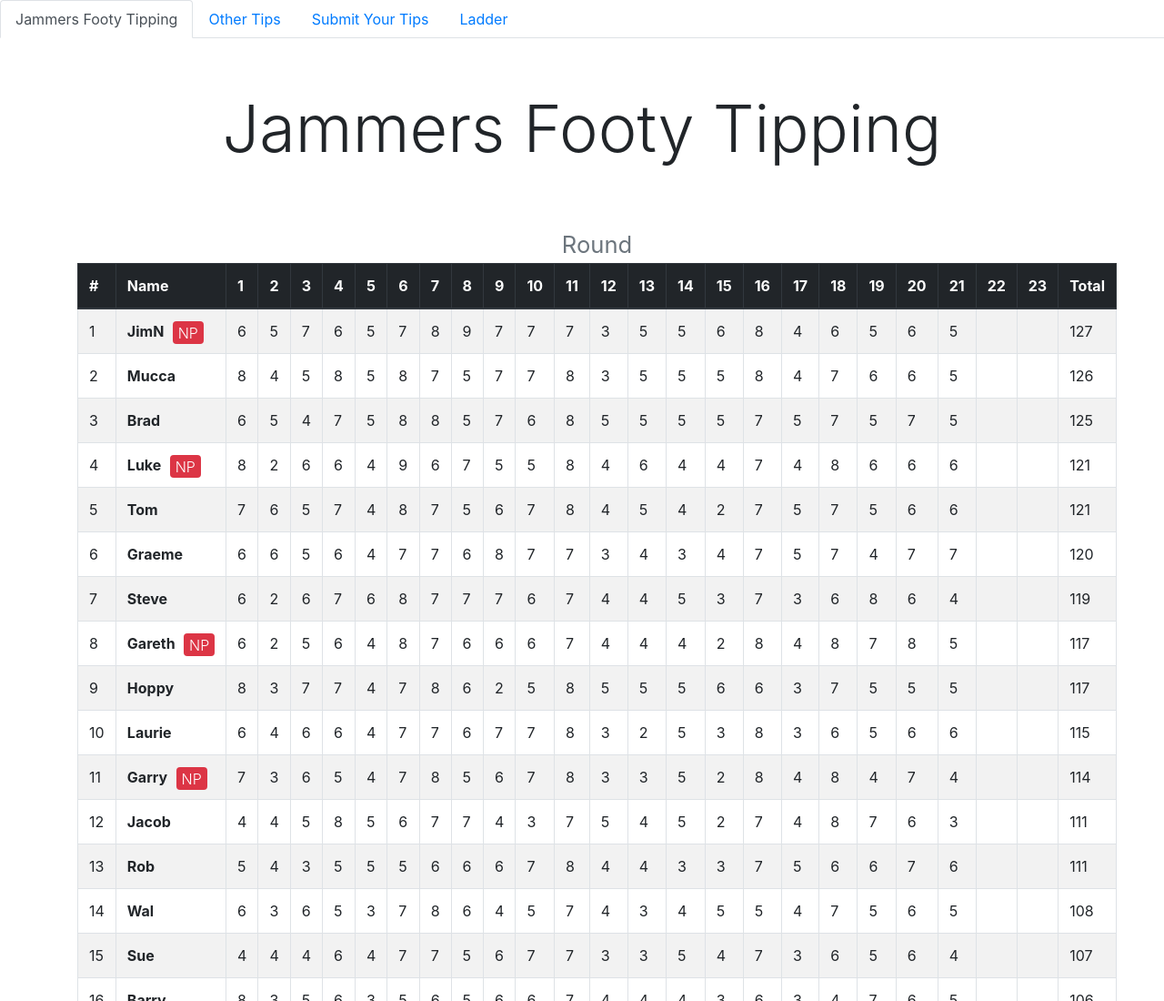
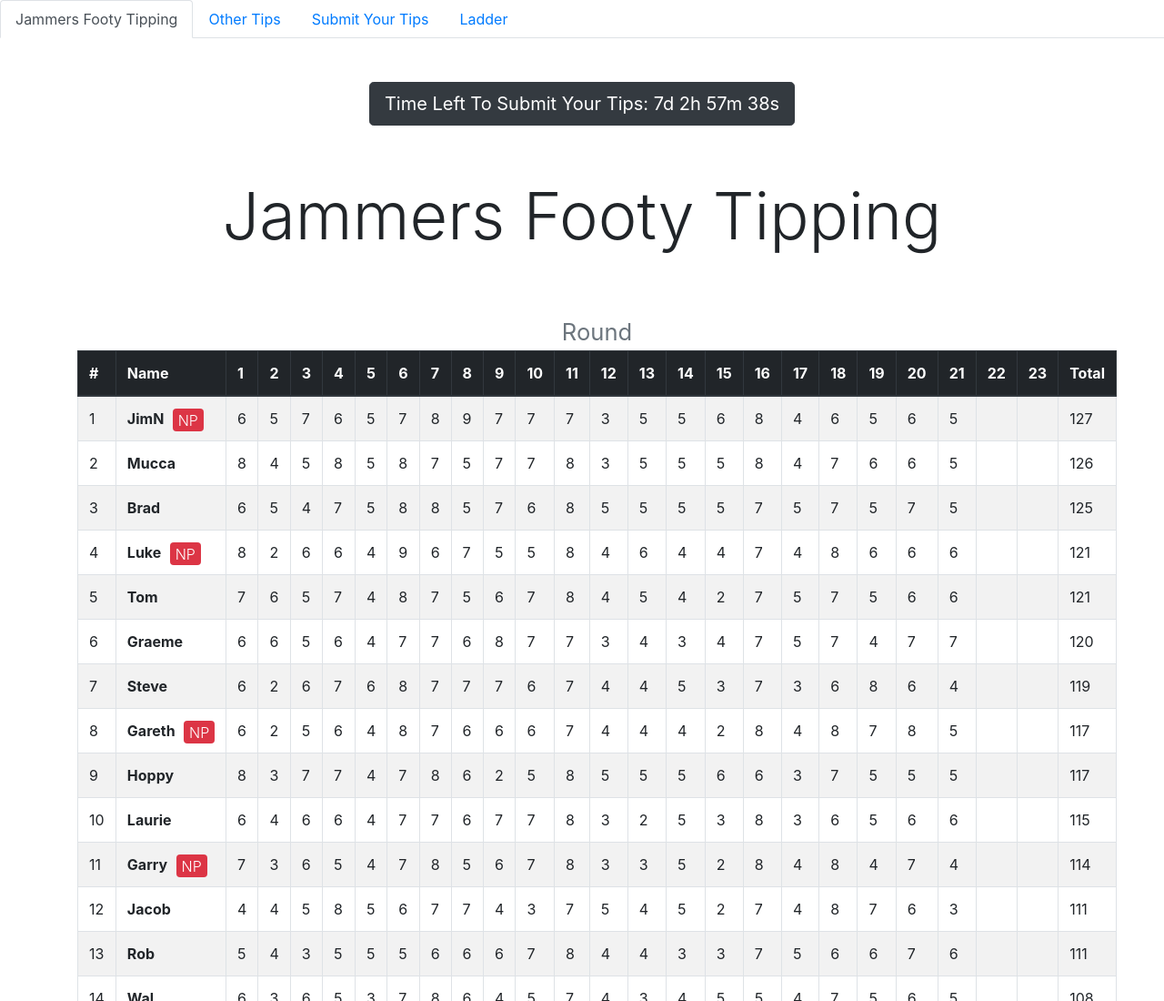
Before and after one commit to Dannaroo/jammers-footy-tipping, a plain HTML site: page index.html in a window 1280 px wide. Shown: the top 1100 px of the page at 91% size. Drawn offline with nearby package versions, Linux system fonts and the light colour scheme.

Commit message:
add a countdown timer to index. Fix a bug wherin the tipping sheet form was not populating because it was attempting to do so using #round textContent that had not been received from AJAX yet. Resolved by moving the code to copy #round into #form with the AJAX call after a response is received.

```diff
--- a/index.html
+++ b/index.html
@@ -28,6 +28,9 @@
   			  </li>
   			</ul>
       </nav>
+      <div class="container my-5 text-center">
+        <button id="timer" class="btn btn-dark btn-lg"></button>
+      </div>
 			<div class="container my-5">
         <h1 class="display-3 text-center mb-5 p-2">Jammers Footy Tipping</h1>
 				<table class="table table-striped table-hover table-bordered table-responsive-sm">
--- a/js/index-app.js
+++ b/js/index-app.js
@@ -48,3 +48,36 @@ const xhr = new XMLHttpRequest();
     xhr.open('GET', 'https://raw.githubusercontent.com/Dannaroo/jammers-footy-tipping/gh-pages/json/main.json');
     xhr.send();
     console.log(main);
+
+//////////////////////////////////////////////
+    // Countdown Timer //
+//////////////////////////////////////////////
+
+// Set the date we're counting down to
+var countDownDate = new Date("Oct 11, 2018 17:00:00").getTime();
+
+// Update the count down every 1 second
+var x = setInterval(function() {
+
+    // Get todays date and time
+    var now = new Date().getTime();
+
+    // Find the distance between now and the count down date
+    var distance = countDownDate - now;
+
+    // Time calculations for days, hours, minutes and seconds
+    var days = Math.floor(distance / (1000 * 60 * 60 * 24));
+    var hours = Math.floor((distance % (1000 * 60 * 60 * 24)) / (1000 * 60 * 60));
+    var minutes = Math.floor((distance % (1000 * 60 * 60)) / (1000 * 60));
+    var seconds = Math.floor((distance % (1000 * 60)) / 1000);
+
+    // Output the result in an element with id="timer"
+    document.getElementById("timer").innerHTML = "Time Left To Submit Your Tips: " + days + "d " + hours + "h "
+    + minutes + "m " + seconds + "s ";
+
+    // If the count down is over, write some text
+    if (distance < 0) {
+        clearInterval(x);
+        document.getElementById("timer").innerHTML = "EXPIRED";
+    }
+}, 1000);
```
Also changed, not shown: js/tippingform-app.js (+17 -12 lines), TODO.txt.
